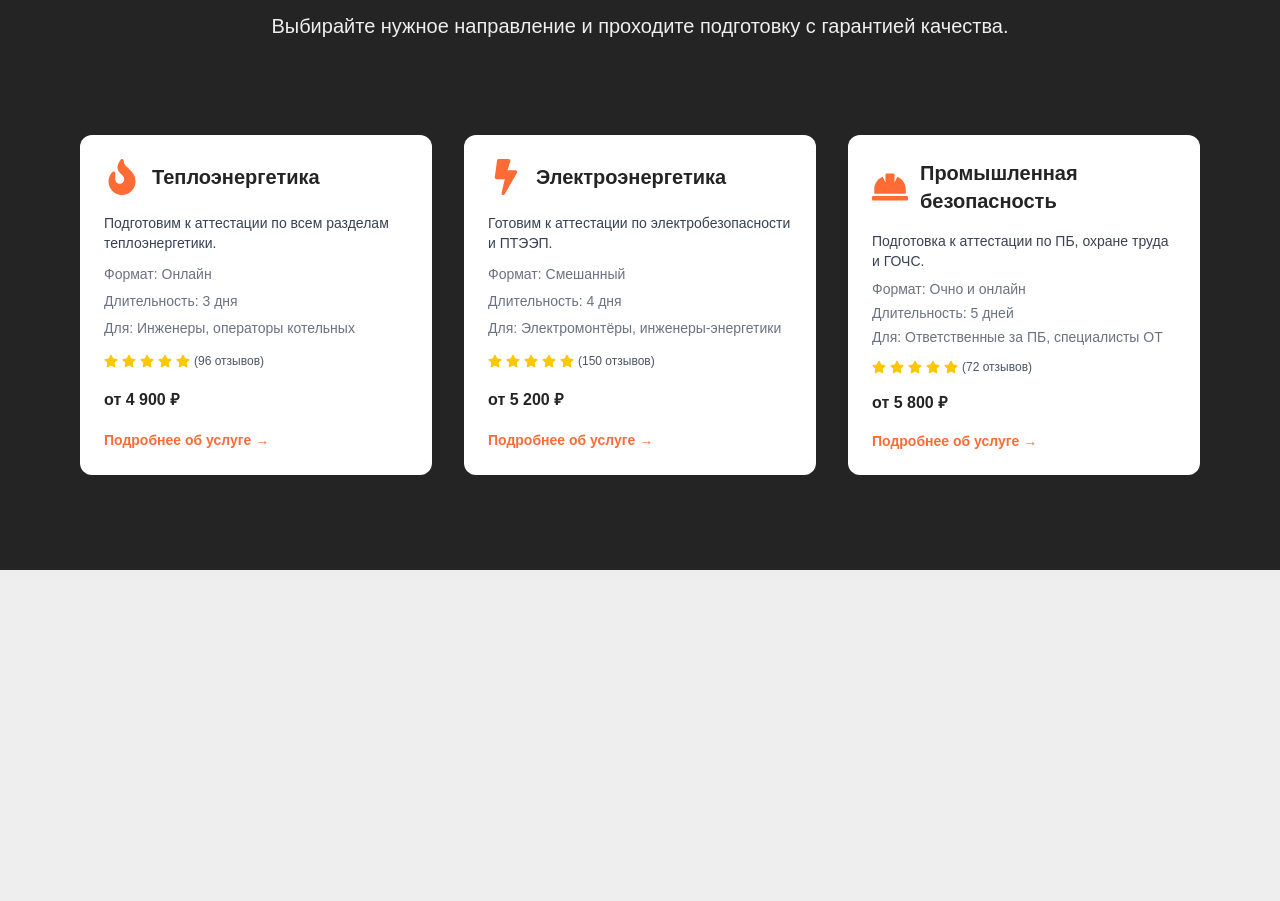
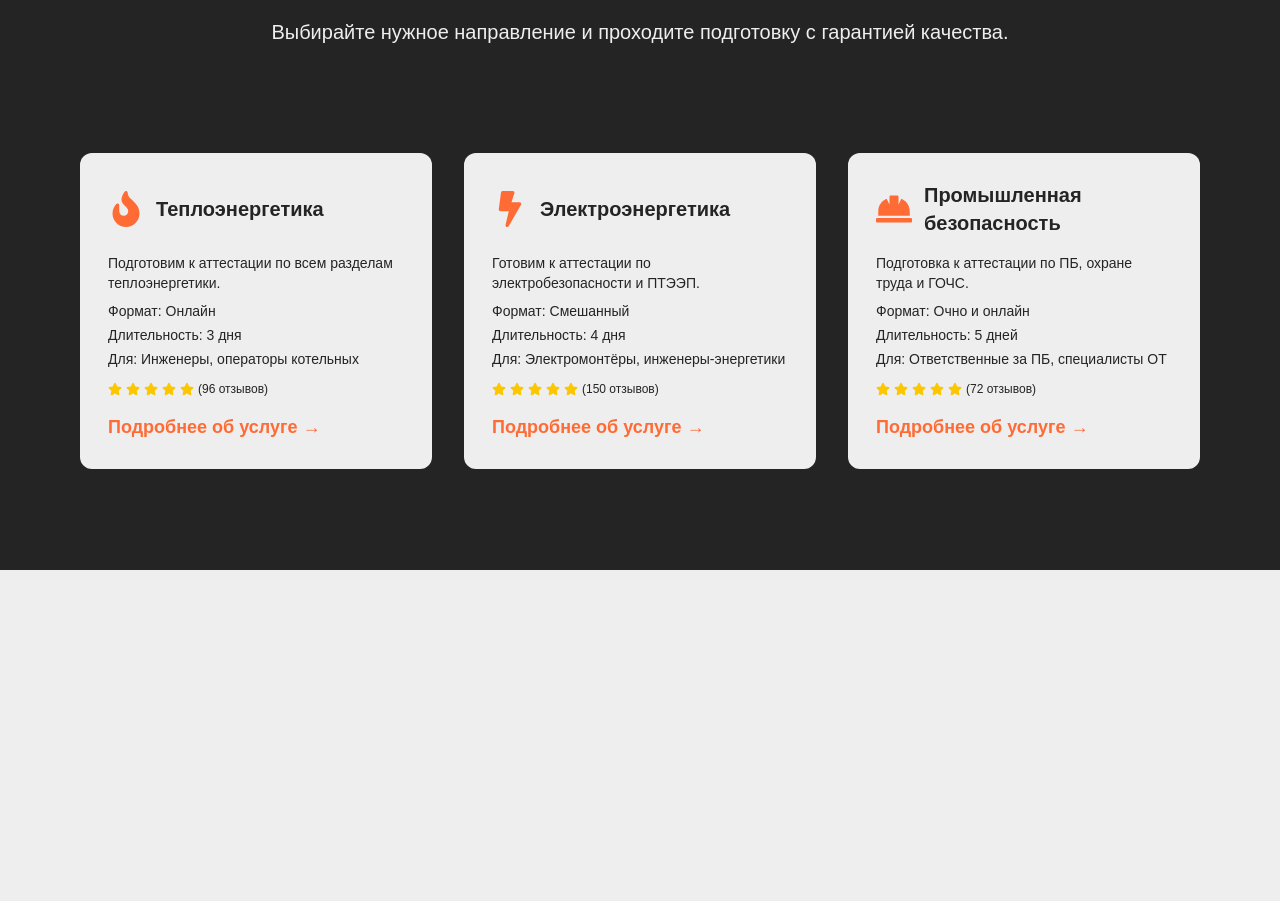
Before and after one commit to laviprog/trud-nadzor, a Next.js app: page / in a window 1280 px wide. Shown: the part 2344-3245 px from the top of the page. Built offline with nearby package versions, Linux system fonts and the light colour scheme.

Commit message:
update service card component

```diff
--- a/src/components/card/ServiceCard.tsx
+++ b/src/components/card/ServiceCard.tsx
@@ -1,4 +1,3 @@
-// components/ServiceCard.tsx
 import React from 'react';
 import Link from 'next/link';
 import { FaStar } from 'react-icons/fa';
@@ -12,26 +11,17 @@ type Props = {
 
 export default function ServiceCard({ service, aos = 'fade-up', delay = '0' }: Props) {
   return (
-    <div
-      className="bg-white p-6 m-4 rounded-xl flex flex-col justify-between text-[var(--black)]"
-      data-aos={aos}
-      data-aos-delay={delay}
-    >
-      {/* {service.label && (
-        <span className="absolute top-3 right-3 bg-[var(--orange)] text-white text-xs px-3 py-1 rounded-full font-medium">
-          {service.label}
-        </span>
-      )} */}
-
-      <div className="flex items-center gap-3 mb-4">
+    <div className="m-4" data-aos={aos} data-aos-delay={delay}>
+      <div className="bg-[var(--white)] h-full p-6 rounded-xl flex flex-col justify-between text-[var(--black)] border-4 border-transparent hover:border-[var(--orange)]">
+        <div className="flex items-center gap-3 mb-4 h-[56px]">
           <div className="text-4xl text-[var(--orange)]">{service.icon}</div>
-        <h3 className="text-xl font-semibold">{service.title}</h3>
+          <h3 className="xl:text-xl text-lg font-semibold">{service.title}</h3>
         </div>
 
-      <p className="text-sm text-gray-700 mb-2">{service.shortDescription}</p>
-      <p className="text-sm text-gray-500 mb-1">Формат: {service.format}</p>
-      <p className="text-sm text-gray-500 mb-1">Длительность: {service.duration}</p>
-      <p className="text-sm text-gray-500 mb-1">Для: {service.target}</p>
+        <p className="text-sm mb-2">{service.shortDescription}</p>
+        <p className="text-sm mb-1">Формат: {service.format}</p>
+        <p className="text-sm mb-1">Длительность: {service.duration}</p>
+        <p className="text-sm mb-1">Для: {service.target}</p>
 
         {service.rating && (
           <div className="flex items-center gap-1 mt-2">
@@ -41,18 +31,17 @@ export default function ServiceCard({ service, aos = 'fade-up', delay = '0' }: P
                 className={`text-sm ${service.rating ? 'text-yellow-400' : 'text-gray-300'}`}
               />
             ))}
-          <span className="text-xs text-gray-600">({service.reviewsCount} отзывов)</span>
+            <span className="text-xs">({service.reviewsCount} отзывов)</span>
           </div>
         )}
 
-      <p className="text-md font-semibold mt-4 text-[var(--black)]">от {service.price}</p>
-
         <Link
           href={service.link}
-        className="mt-4 inline-block text-[var(--orange)] font-semibold hover:underline text-sm"
+          className="mt-4 inline-block text-[var(--orange)] font-semibold hover:underline text-lg"
         >
           Подробнее об услуге →
         </Link>
       </div>
+    </div>
   );
 }
```
Lines whose indentation alone changed are shown as unchanged.
